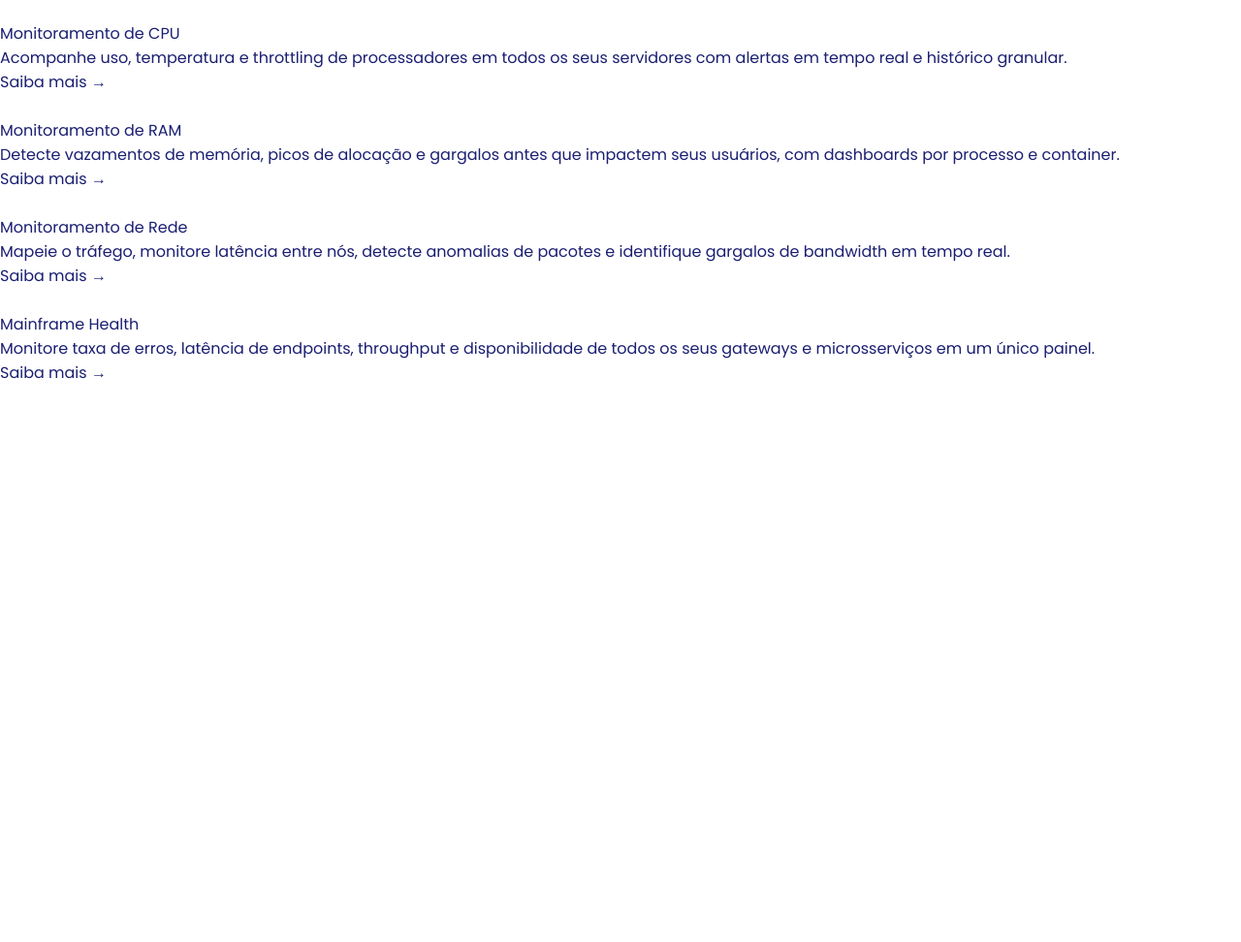
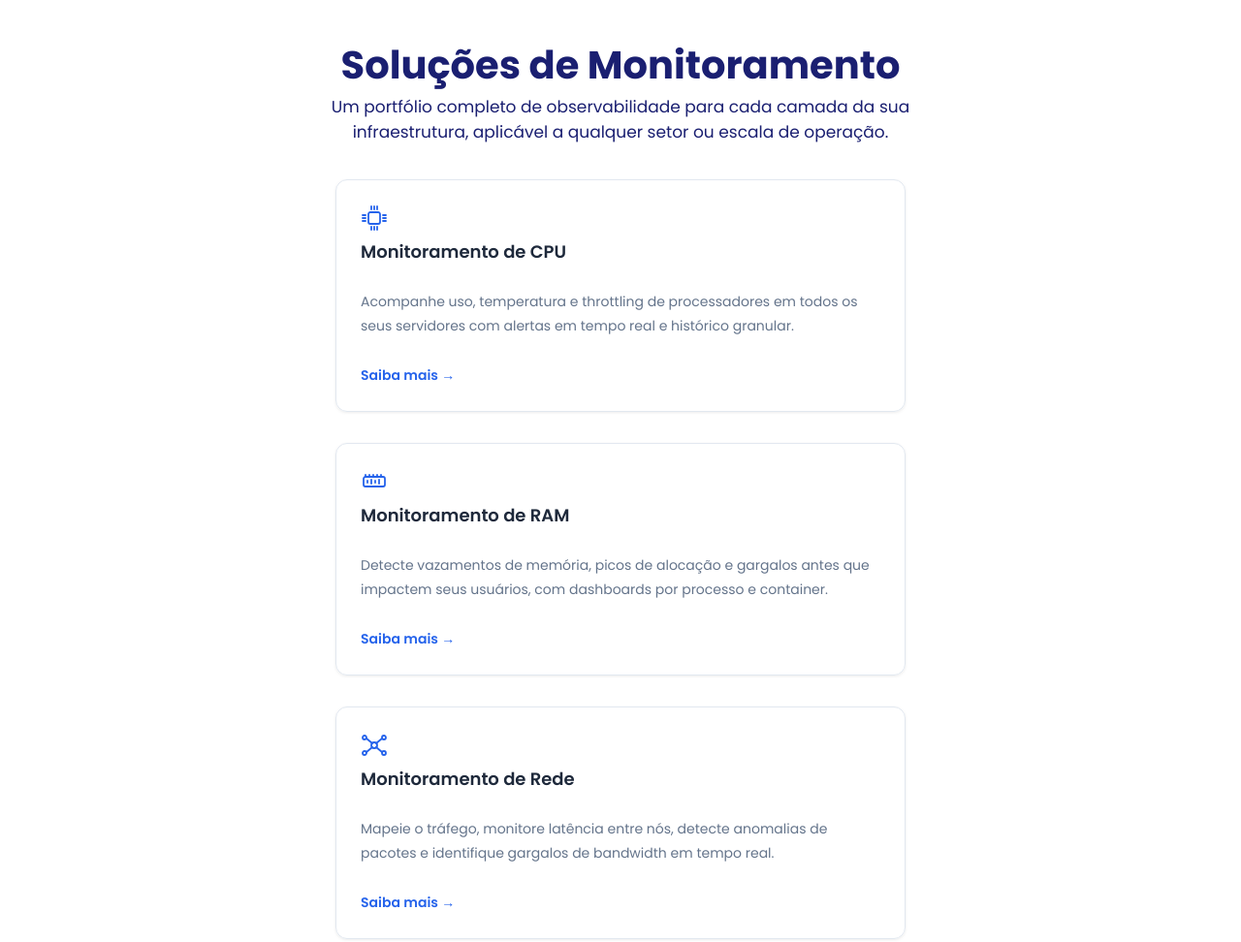
Before and after one commit to Noctua-Inc/noctua-sistema, a plain HTML site: page index.html in a window 1280 px wide. Shown: the part 2691-3663 px from the top of the page at 97% size. Before the commit the page ends 3088 px from the top, so only its background shows below. Drawn offline with Linux system fonts and the light colour scheme.

Commit message:
Estilizado a seção de soluções de monitoramento

```diff
--- a/index.html
+++ b/index.html
@@ -326,7 +326,7 @@
         </section>
 
         <section class="solucoes-monitoramento" id="solucoes-monitoramento">
-            <div>
+            <div class="header">
                 <h2>Soluções de Monitoramento</h2>
                 <p>
                     Um portfólio completo de observabilidade para cada camada da sua infraestrutura, aplicável a
@@ -337,7 +337,7 @@
             <div class="cards">
                 <div class="card">
                     <div class="title">
-                        <img src="" alt=""> <br>
+                        <img src="./assets/monitoramento-cpu.svg" alt=""> <br>
                         <span>Monitoramento de CPU</span>
                     </div>
                     <div class="desc">
@@ -345,43 +345,43 @@
                             alertas em tempo real e histórico granular.</span>
                     </div>
                     <div>
-                        <span>Saiba mais →</span>
+                        <a class="saiba-mais">Saiba mais →</a>
                     </div>
                 </div>
                 <div class="card">
                     <div class="title">
-                        <img src="" alt=""> <br>
+                        <img src="./assets/monitoramento-ram.svg" alt=""> <br>
                         <span>Monitoramento de RAM</span>
                     </div>
                     <div class="desc">
                         <span>Detecte vazamentos de memória, picos de alocação e gargalos antes que impactem seus usuários, com dashboards por processo e container.</span>
                     </div>
                     <div>
-                        <span>Saiba mais →</span>
+                        <a class="saiba-mais">Saiba mais →</a>
                     </div>
                 </div>
                 <div class="card">
                     <div class="title">
-                        <img src="" alt=""> <br>
+                        <img src="./assets/monitoramento-rede.svg" alt=""> <br>
                         <span>Monitoramento de Rede</span>
                     </div>
                     <div class="desc">
                         <span>Mapeie o tráfego, monitore latência entre nós, detecte anomalias de pacotes e identifique gargalos de bandwidth em tempo real.</span>
                     </div>
                     <div>
-                        <span>Saiba mais →</span>
+                        <a class="saiba-mais">Saiba mais →</a>
                     </div>
                 </div>
                 <div class="card">
                     <div class="title">
-                        <img src="" alt=""> <br>
+                        <img src="./assets/mainframe.svg" alt=""> <br>
                         <span>Mainframe Health</span>
                     </div>
                     <div class="desc">
                         <span>Monitore taxa de erros, latência de endpoints, throughput e disponibilidade de todos os seus gateways e microsserviços em um único painel.</span>
                     </div>
                     <div>
-                        <span>Saiba mais →</span>
+                        <a class="saiba-mais">Saiba mais →</a>
                     </div>
                 </div>
             </div>
--- a/style.css
+++ b/style.css
@@ -856,7 +856,7 @@ body {
 
 .missao-valores {
     width: 100%;
-    height: 50vh;
+    min-height: 50vh;
     padding: 40px;
     background-color: #F8FAFC;
     display: flex;
@@ -913,7 +913,79 @@ body {
 }
 
 /* Soluções de Monitoramento */
+.solucoes-monitoramento {
+    display: flex;
+    align-items: center;
+    justify-content: center;
+    flex-direction: column;
+    gap: 36px;
+    margin: 100px 0;
+}
 
+.solucoes-monitoramento .header {
+    text-align: center;
+    display: flex;
+    justify-content: center;
+    align-items: center;
+    flex-direction: column;
+}
+
+.solucoes-monitoramento h2 {
+    font-size: 40px;
+    font-weight: 700;
+}
+
+.solucoes-monitoramento p {
+    font-size: 17px;
+    font-weight: 400;
+    width: 55%;
+}
+
+.solucoes-monitoramento .cards {
+    display: flex;
+    flex-wrap: wrap;
+    width: 80%;
+    align-items: center;
+    justify-content: center;
+    gap: 32px;
+}
+
+.solucoes-monitoramento .card {
+    width: 588px;
+    height: 240px;
+    border: 1px solid #E2E8F0;
+    border-radius: 12px;
+    padding: 25px;
+    display: flex;
+    flex-direction: column;
+    justify-content: space-between;
+    box-shadow: 0px 1px 3px 0px #00000014;
+}
+
+.solucoes-monitoramento .card .title span {
+    font-size: 18px;
+    font-weight: 600;
+    color: #1E293B;
+}
+
+.solucoes-monitoramento .card .desc span {
+    font-size: 14px;
+    font-weight: 400;
+    color: #64748B;
+}
+
+.solucoes-monitoramento .card .saiba-mais {
+    display: inline-block;
+    font-size: 14px;
+    font-weight: 600;
+    color: #2563EB;
+    cursor: pointer;
+    transition: 0.3s all ease-in-out;
+}
+
+.solucoes-monitoramento .card .saiba-mais:hover {
+    transform: scale(1.1);
+}
 
 /* Media Queries: Esconde o gráfico e centraliza o texto quando a tela fica menor */
 @media (max-width: 1024px) {
```
Also changed, not shown: assets/mainframe.svg (added), assets/monitoramento-cpu.svg (added), assets/monitoramento-ram.svg (added), assets/monitoramento-rede.svg (added).
